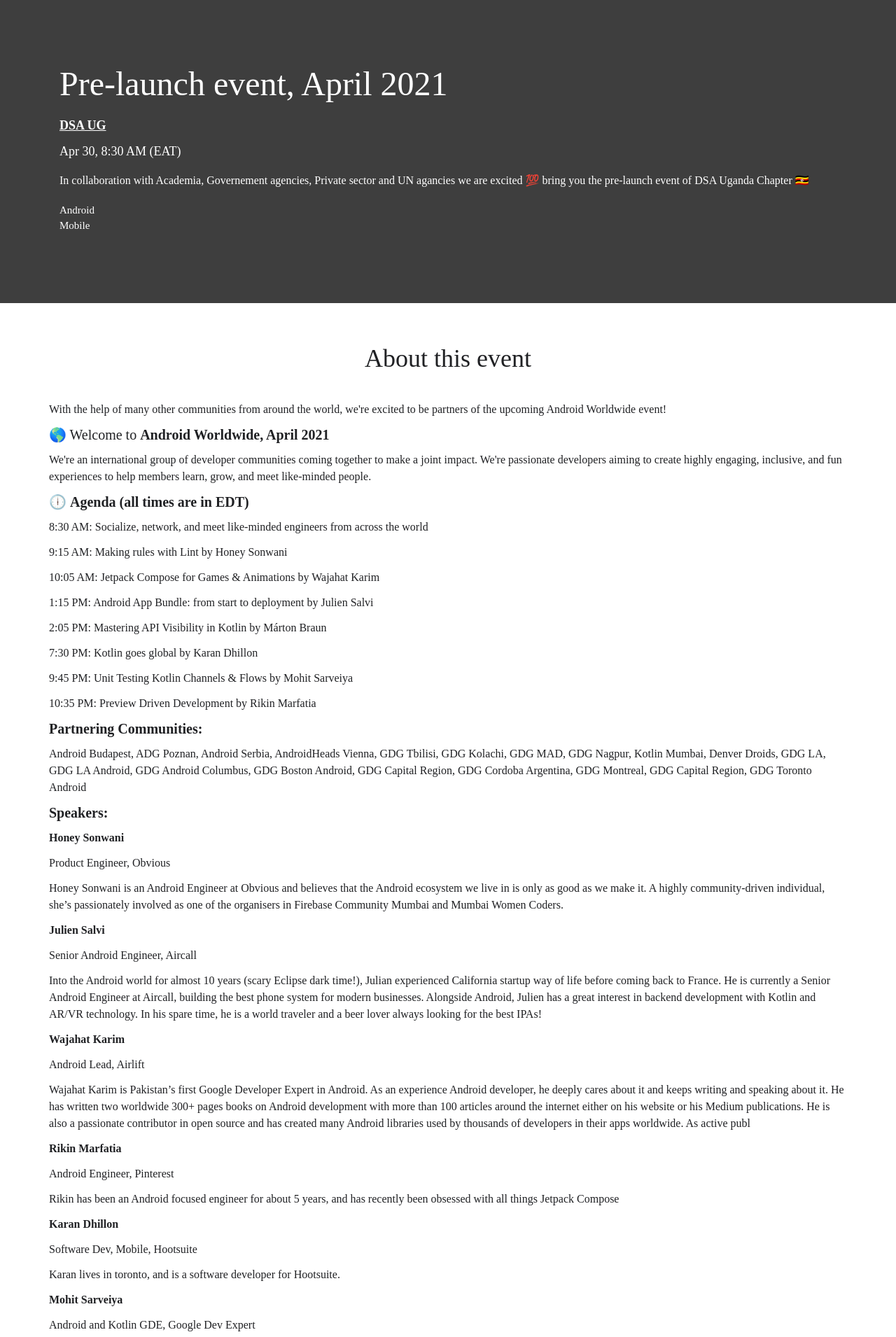
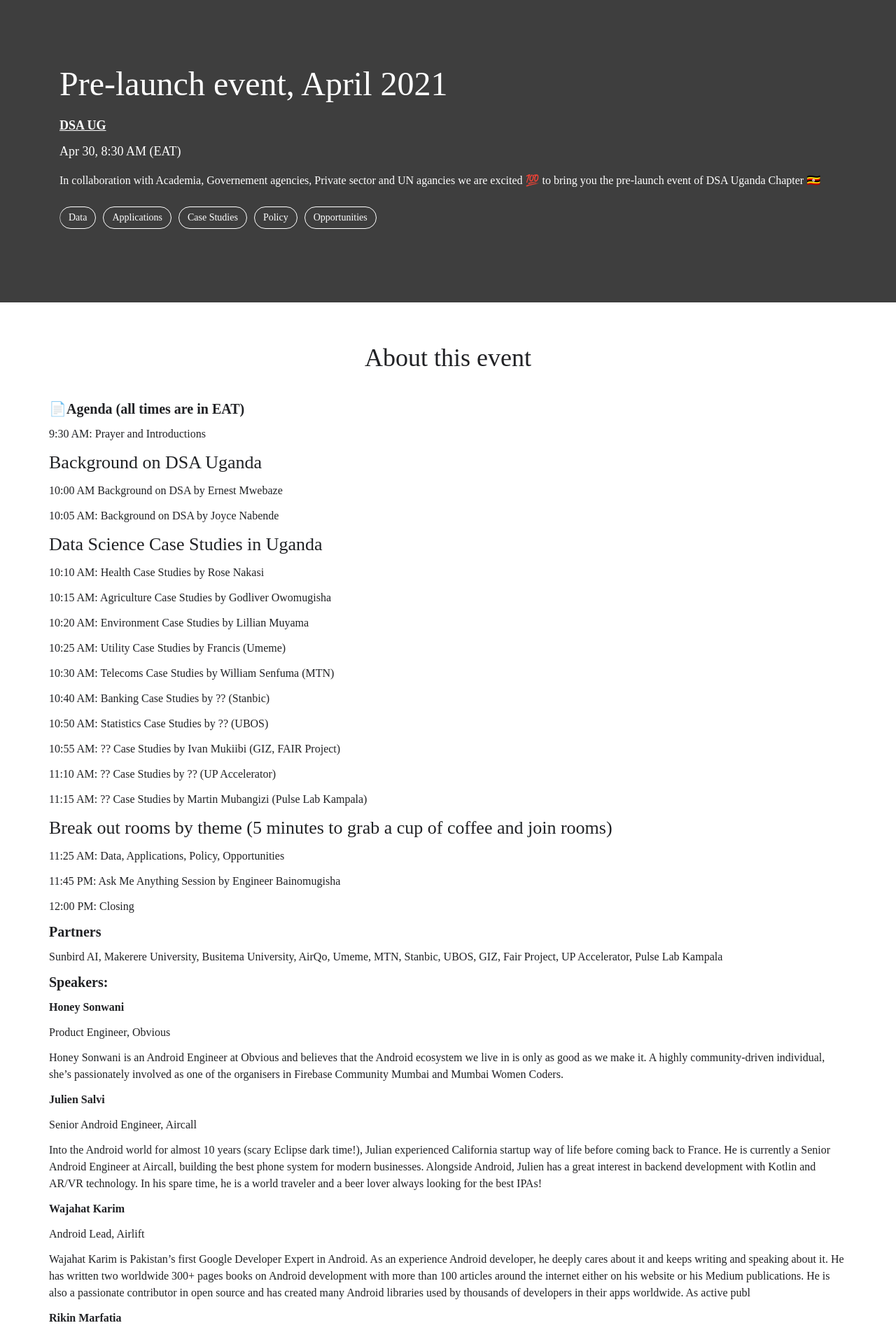
Before and after one commit to datsciafrica/dsaUganda, a Jekyll site: the page built from index.md, in a window 1280 px wide. Shown: the part 1010-2920 px from the top of the page at 70% size. Built offline with Jekyll 4.4.1, drawn with Linux system fonts in a browser that asks for light colours; some web fonts are replaced.

Commit message:
Add agenda and partners

```diff
--- a/_includes/current_event.html
+++ b/_includes/current_event.html
@@ -13,14 +13,20 @@
                 <span itemprop="startDate" content="2021-04-27T12:30:00+00:00"></span>
                 <span itemprop="endDate" content="2021-04-28T03:15:00+00:00"></span>
                 <p class="event-short-description-on-banner">In collaboration with Academia, Governement agencies, Private sector and
-                    UN agancies we are excited 💯 bring you the pre-launch event of DSA Uganda Chapter 🇺🇬
+                    UN agancies we are excited 💯 to bring you the pre-launch event of DSA Uganda Chapter 🇺🇬
                 </p>
                 <aside id="react-root-event-tags">
                     <div class="MuiBox-root jss5 jss3 jss2 jss1 event-tags">
                         <div class="MuiChip-root MuiChip-outlined" data-testid="chip"><span
-                                class="MuiChip-label">Android</span></div>
+                                class="MuiChip-label">Data</span></div>
                         <div class="MuiChip-root MuiChip-outlined" data-testid="chip"><span
-                                class="MuiChip-label">Mobile</span></div>
+                                class="MuiChip-label">Applications</span></div>
+                        <div class="MuiChip-root MuiChip-outlined" data-testid="chip"><span
+                                class="MuiChip-label">Case Studies</span></div>
+                        <div class="MuiChip-root MuiChip-outlined" data-testid="chip"><span
+                                class="MuiChip-label">Policy</span></div>
+                        <div class="MuiChip-root MuiChip-outlined" data-testid="chip"><span
+                                class="MuiChip-label">Opportunities</span></div>
                     </div>
                 </aside>
                 <div id="virtual-join-button-container" itemscope="" itemprop="location"
@@ -35,26 +41,32 @@
         <div class="container">
             <h2 class="general-h1 event-description--title">About this event</h2>
             <div class="event-description general-body">
-                <p>With the help of many other communities from around the world, we're excited to be partners of the
-                    upcoming Android Worldwide event!</p>
-                <h2>🌎 Welcome to <b>Android Worldwide, April 2021</b></h2>
-                <p>We're an international group of developer communities coming together to make a joint impact. We're
-                    passionate developers aiming to create highly engaging, inclusive, and fun experiences to help
-                    members learn, grow, and meet like-minded people.</p>
-                <h2>🕕 <b>Agenda (all times are in EDT)</b></h2>
-                <p>8:30 AM: Socialize, network, and meet like-minded engineers from across the world</p>
-                <p>9:15 AM: Making rules with Lint by Honey Sonwani</p>
-                <p>10:05 AM: Jetpack Compose for Games &amp; Animations by Wajahat Karim</p>
-                <p>1:15 PM: Android App Bundle: from start to deployment by Julien Salvi</p>
-                <p>2:05 PM: Mastering API Visibility in Kotlin by Márton Braun</p>
-                <p>7:30 PM: Kotlin goes global by Karan Dhillon</p>
-                <p>9:45 PM: Unit Testing Kotlin Channels &amp; Flows by Mohit Sarveiya</p>
-                <p>10:35 PM: Preview Driven Development by Rikin Marfatia</p>
-                <h2><b>Partnering Communities: </b></h2>
-                <p>Android Budapest, ADG Poznan, Android Serbia, AndroidHeads Vienna, GDG Tbilisi, GDG Kolachi, GDG MAD,
-                    GDG Nagpur, Kotlin Mumbai, Denver Droids, GDG LA, GDG LA Android, GDG Android Columbus, GDG Boston
-                    Android, GDG Capital Region, GDG Cordoba Argentina, GDG Montreal, GDG Capital Region, GDG Toronto
-                    Android</p>
+                <h2>📄<b>Agenda (all times are in EAT)</b></h2>
+                <p>9:30 AM: Prayer and Introductions</p>
+                <h3>Background on DSA Uganda</h3>
+                <p>10:00 AM Background on DSA by Ernest Mwebaze</p>
+                <p>10:05 AM: Background on DSA by Joyce Nabende</p>
+                <h3>Data Science Case Studies in Uganda</h3>
+                <p>10:10 AM: Health Case Studies by Rose Nakasi</p>
+                <p>10:15 AM: Agriculture Case Studies by Godliver Owomugisha</p>
+                <p>10:20 AM: Environment Case Studies by Lillian Muyama</p>
+                <p>10:25 AM: Utility  Case Studies by Francis (Umeme)</p>
+                <p>10:30 AM: Telecoms Case Studies by William Senfuma (MTN)</p>
+                <p>10:40 AM: Banking Case Studies by ?? (Stanbic)</p>
+                <p>10:50 AM: Statistics Case Studies by ?? (UBOS)</p>
+                <p>10:55 AM: ?? Case Studies by Ivan Mukiibi (GIZ, FAIR Project)</p>
+                <p>11:10 AM: ?? Case Studies by ?? (UP Accelerator)</p>
+                <p>11:15 AM: ?? Case Studies by Martin Mubangizi (Pulse Lab Kampala)</p>
+                <h3>Break out rooms by theme (5 minutes to grab a cup of coffee and join rooms)</h3>
+                <p>11:25 AM: Data, Applications, Policy, Opportunities</p>
+                <p>11:45 PM: Ask Me Anything Session by Engineer Bainomugisha</p>
+                <p>12:00 PM: Closing</p>
+
+                <h2><b>Partners </b></h2>
+                <p>
+                    Sunbird AI, Makerere University, Busitema University, AirQo, Umeme, MTN, Stanbic, UBOS, GIZ,
+                    Fair Project, UP Accelerator, Pulse Lab Kampala
+                </p>
                 <h2><b>Speakers:</b></h2>
                 <p><b>Honey Sonwani</b></p>
                 <p>Product Engineer, Obvious</p>
--- a/assets/css/main.d.scss
+++ b/assets/css/main.d.scss
@@ -92,6 +92,62 @@
     width:50%;
 }
 
-#event_page h1.event-page {
-    text-align: center;
+// Internal
+
+#event_page .event-tags {
+    margin-bottom: 16px;
 }
+
+.jss1 {
+    align-items: center;
+    margin-left: -5px;
+}
+
+.jss2 {
+    -webkit-mask-image: linear-gradient(to right, rgba(0,0,0,0), rgba(0,0,0,1) 10px, rgba(0,0,0,1) 50%, rgba(0,0,0,0) 50%), linear-gradient(to left, rgba(0,0,0,0), rgba(0,0,0,1) 10px, rgba(0,0,0,1) 50%, rgba(0,0,0,0) 50%);
+}
+
+.jss3 {
+    display: flex;
+    overflow: auto;
+}
+
+.jss5 {
+}
+
+.MuiChip-root {
+    color: #333333;
+    border: none;
+    cursor: default;
+    height: 32px;
+    margin: 5px;
+    display: inline-flex;
+    outline: 0;
+    padding: 0;
+    font-size: 0.875rem;
+    box-sizing: border-box;
+    transition: background-color 300ms cubic-bezier(0.4, 0, 0.2, 1) 0ms,box-shadow 300ms cubic-bezier(0.4, 0, 0.2, 1) 0ms;
+    align-items: center;
+    font-family: inherit;
+    white-space: nowrap;
+    border-radius: 16px;
+    vertical-align: middle;
+    justify-content: center;
+    text-decoration: none;
+    background-color: #f4f4f4;
+}
+
+.MuiChip-outlined {
+    color: #fff;
+    border: 1px solid rgba(0, 0, 0, 0.23);
+    border-color: #fff;
+    background-color: transparent;
+}
+
+.MuiChip-label {
+    display: flex;
+    align-items: center;
+    white-space: nowrap;
+    padding-left: 12px;
+    padding-right: 12px;
+}
```
